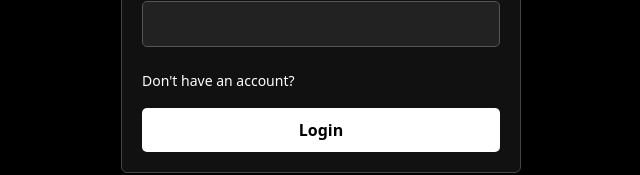
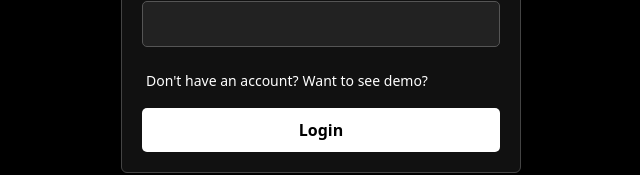
Before and after one commit to Mickyverma24/pm-frontend, a React (Vite) app: page /login in a window 1280 px wide. Shown: the part 407-582 px from the top of the page, without its empty margins (319-959 px from the left). Built offline with nearby package versions, Linux system fonts and the light colour scheme; no server answers.

Commit message:
demo url added

```diff
--- a/src/components/login/Login.jsx
+++ b/src/components/login/Login.jsx
@@ -11,6 +11,7 @@ const Login = () => {
   const { setAuthUser } = useAuthContext();
   const {login} = useLogin()
   const navigate = useNavigate();
+  const demoUrl = import.meta.env.VITE_DEMO_URL
 
   const handleSubmit = async (e) => {
     e.preventDefault();
@@ -81,6 +82,9 @@ const Login = () => {
           <a href="/signup" className="custom-link">
             Don't have an account?
           </a>
+          <a href={demoUrl} target="_blank" className="custom-link">
+            Want to see demo?
+          </a>
         </div>
         <button type="submit" className="button-style">
           Login
--- a/src/components/login/login.css
+++ b/src/components/login/login.css
@@ -8,6 +8,7 @@
     text-decoration: none;
     transition: color 0.2s ease;
     color: #fff;
+    margin-left: 4px;
 }
 
 .custom-link:hover {
--- a/src/components/signup/Signup.jsx
+++ b/src/components/signup/Signup.jsx
@@ -13,7 +13,7 @@ const Signup = () => {
   const { setAuthUser } = useAuthContext();
   const{signup} = useSignup();
   const navigate = useNavigate();
-
+  const demoUrl = import.meta.env.VITE_DEMO_URL
   const handleSubmit = async (e) => {
     e.preventDefault();
 
@@ -115,6 +115,9 @@ const Signup = () => {
           <a href="/login" className="custom-link">
             Already have an account?
           </a>
+          <a href={demoUrl} target="_blank" className="custom-link">
+            Want to see demo?
+          </a>
         </div>
         <button type="submit" className="button-style">
           Sign Up
```
